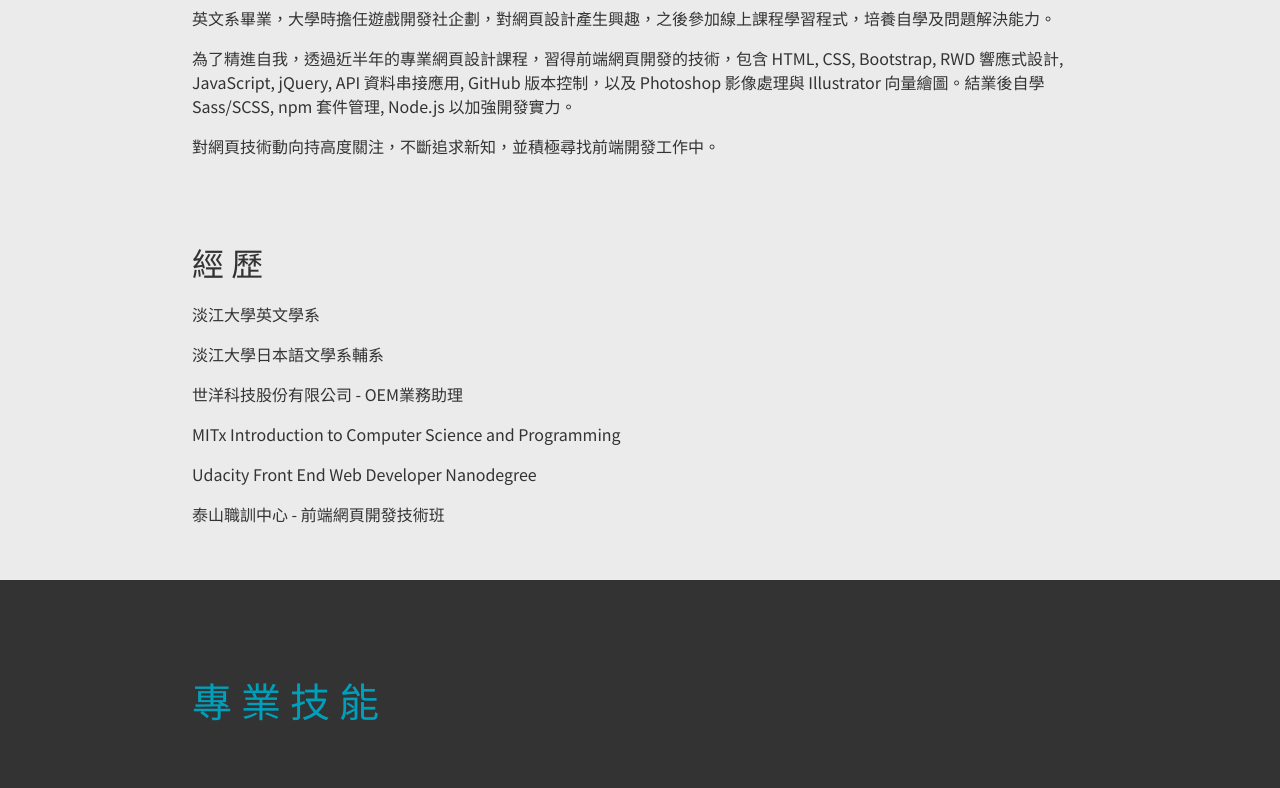
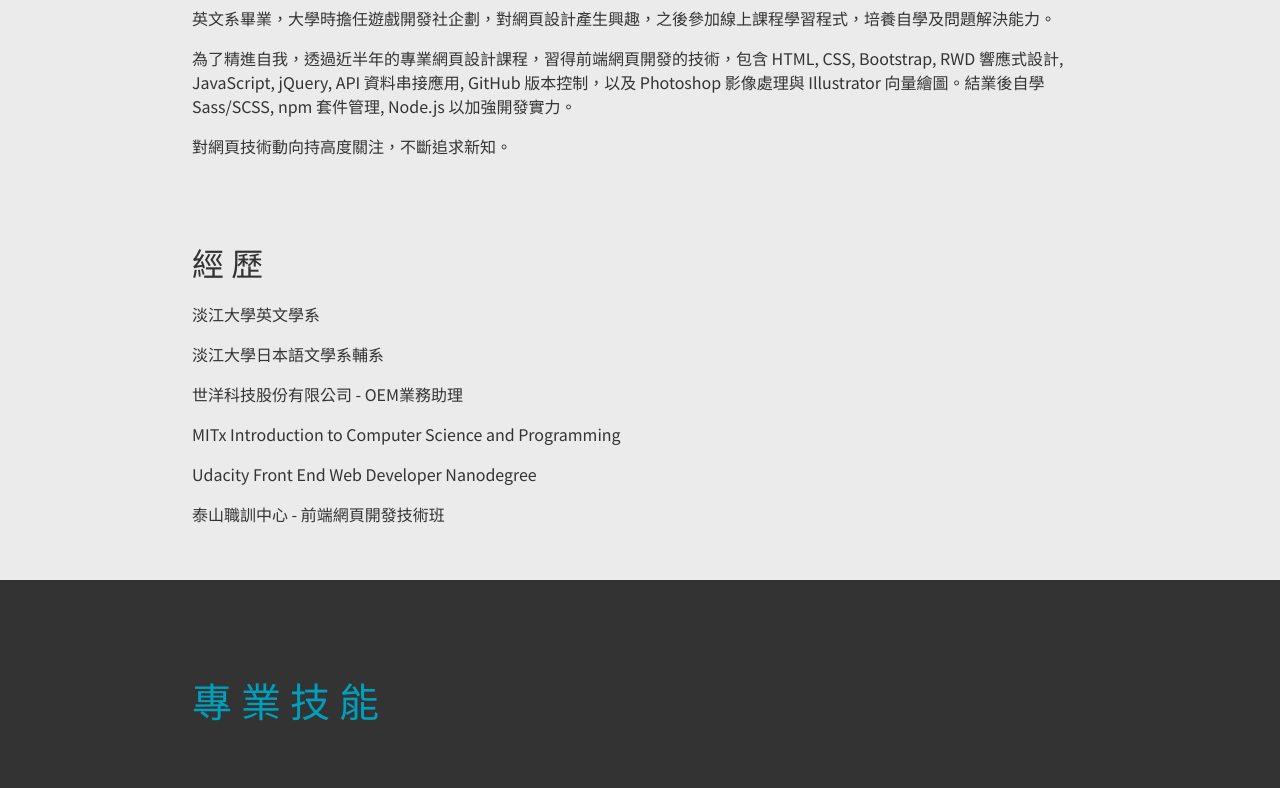
Before and after one commit to jeffreyyau93/jeffreyyau93.github.io, a plain HTML site: page index.html in a window 1280 px wide. Shown: the part 1020-1808 px from the top of the page. Drawn offline with nearby package versions, Linux system fonts and the light colour scheme.

Commit message:
feat: Update profile section

```diff
--- a/index.html
+++ b/index.html
@@ -125,8 +125,11 @@
             向量繪圖。結業後自學 Sass/SCSS, npm 套件管理, Node.js 以加強開發實力。
           </p>
           <p>
+            對網頁技術動向持高度關注，不斷追求新知。
+          </p>
+          <!-- <p>
             對網頁技術動向持高度關注，不斷追求新知，並積極尋找前端開發工作中。
-          </p>
+          </p> -->
         </div>
         <div>
           <h2>經 歷 <span> </span></h2>
```
